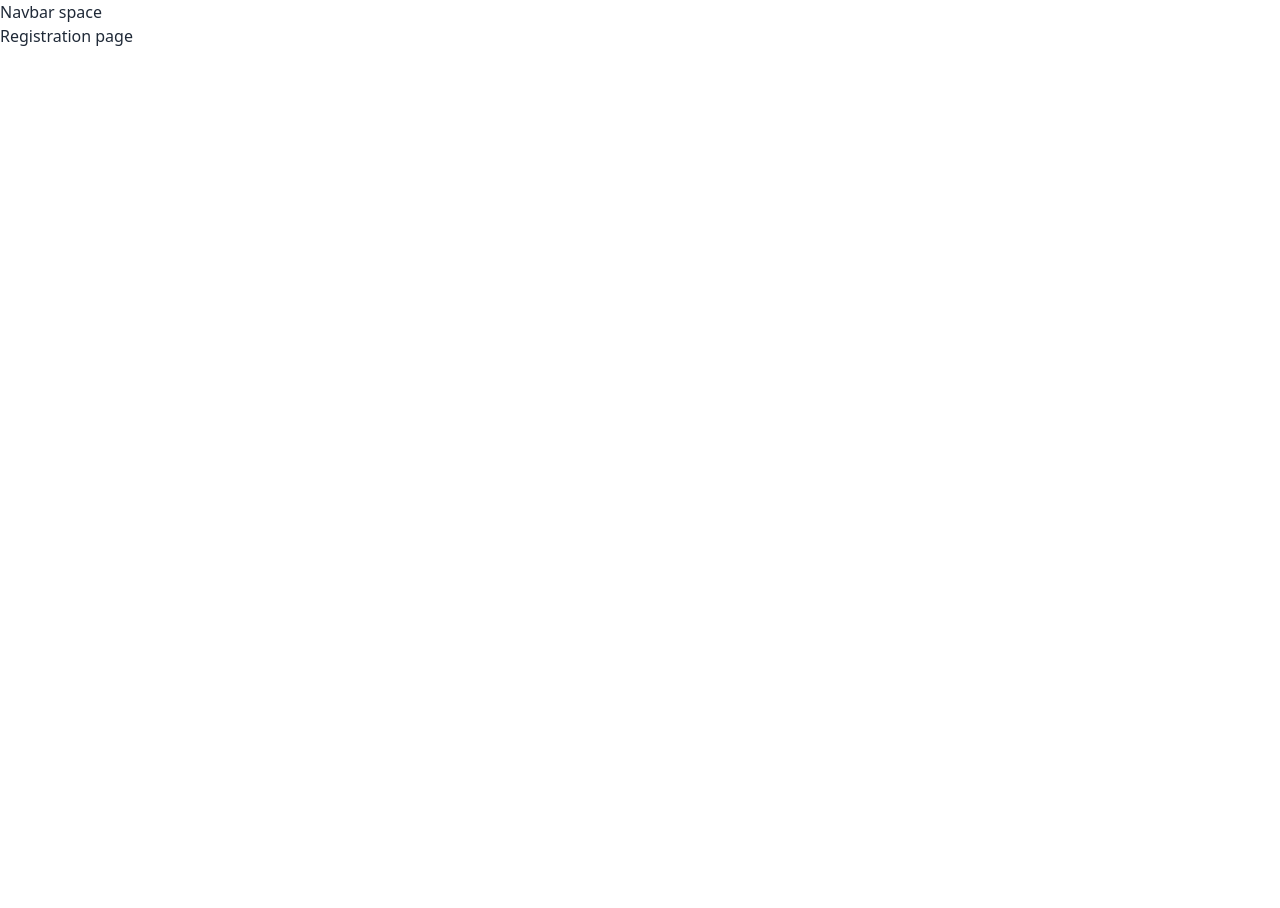
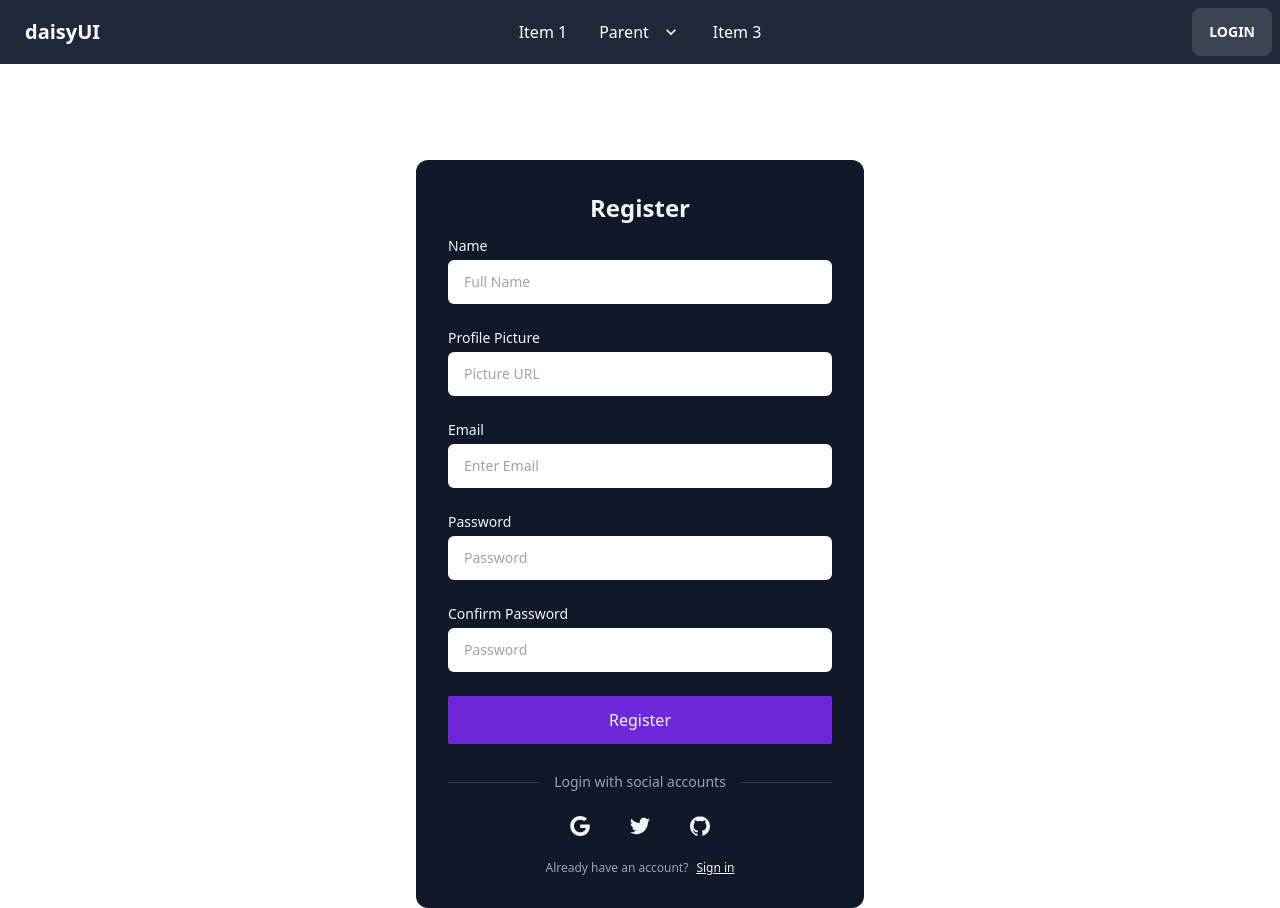
Before and after one commit to kaiser82/learning-tech-client, a React (Create React App) app: page /register in a window 1280 px wide. Before the commit the page ends 800 px from the top, so only its background shows below. Built offline with nearby package versions, Linux system fonts and the light colour scheme.

Commit message:
register and login setup

```diff
--- a/src/components/Header/Header.js
+++ b/src/components/Header/Header.js
@@ -1,9 +1,41 @@
 import React from 'react';
+import { Link } from 'react-router-dom';
 
 const Header = () => {
     return (
-        <div>
-            <h2>Navbar space</h2>
+        <div className="navbar bg-gray-800 text-neutral-content">
+            <div className="navbar-start">
+                <div className="dropdown">
+                    <label tabIndex={0} className="btn btn-ghost lg:hidden">
+                        <svg xmlns="http://www.w3.org/2000/svg" className="h-5 w-5" fill="none" viewBox="0 0 24 24" stroke="currentColor"><path strokeLinecap="round" strokeLinejoin="round" strokeWidth="2" d="M4 6h16M4 12h8m-8 6h16" /></svg>
+                    </label>
+                    <ul tabIndex={0} className="menu menu-compact dropdown-content mt-3 p-2 shadow bg-gray-800 rounded-box w-52">
+                        <li><a>Item 1</a></li>
+
+                        <li><a>Item 3</a></li>
+                    </ul>
+                </div>
+                <Link to='/' className="btn btn-ghost normal-case text-xl">daisyUI</Link>
+            </div>
+            <div className="navbar-center hidden lg:flex">
+                <ul className="menu menu-horizontal p-0">
+                    <li><a>Item 1</a></li>
+                    <li tabIndex={0}>
+                        <a>
+                            Parent
+                            <svg className="fill-current" xmlns="http://www.w3.org/2000/svg" width="20" height="20" viewBox="0 0 24 24"><path d="M7.41,8.58L12,13.17L16.59,8.58L18,10L12,16L6,10L7.41,8.58Z" /></svg>
+                        </a>
+                        <ul className="p-2">
+                            <li><a>Submenu 1</a></li>
+                            <li><a>Submenu 2</a></li>
+                        </ul>
+                    </li>
+                    <li><a>Item 3</a></li>
+                </ul>
+            </div>
+            <div className="navbar-end">
+                <Link to='/login' className="btn">Login</Link>
+            </div>
         </div>
     );
 };
--- a/src/components/Login/Login.js
+++ b/src/components/Login/Login.js
@@ -1,22 +1,34 @@
 import React from 'react';
+import { Link } from 'react-router-dom';
 
 const Login = () => {
+
+    const handleSubmit = (event) => {
+        event.preventDefault();
+        const form = event.target;
+        const email = form.email.value;
+        const password = form.password.value;
+
+
+        console.log(email, password)
+    }
+
     return (
-        <div className="w-full max-w-md p-8 space-y-3 rounded-xl bg-gray-900 text-gray-100">
+        <div className="w-full max-w-md p-8 space-y-3 rounded-xl bg-gray-900 text-gray-100 mx-auto mt-4 lg:mt-24">
             <h1 className="text-2xl font-bold text-center">Login</h1>
-            <form novalidate="" action="" className="space-y-6 ng-untouched ng-pristine ng-valid">
+            <form onSubmit={handleSubmit} className="space-y-6 ng-untouched ng-pristine ng-valid">
                 <div className="space-y-1 text-sm">
-                    <label for="username" className="block text-gray-400">Username</label>
-                    <input type="text" name="username" id="username" placeholder="Username" className="w-full px-4 py-3 rounded-md border-gray-700 bg-gray-900 text-gray-100 focus:border-violet-400" />
+                    <label htmlFor="username" className="block dark:text-gray-400">Email</label>
+                    <input type="text" name="email" id="username" placeholder="Enter Email" className="w-full px-4 py-3 rounded-md dark:border-gray-700 dark:bg-gray-900 text-gray-900 focus:border-violet-400" />
                 </div>
                 <div className="space-y-1 text-sm">
-                    <label for="password" className="block text-gray-400">Password</label>
-                    <input type="password" name="password" id="password" placeholder="Password" className="w-full px-4 py-3 rounded-md border-gray-700 bg-gray-900 text-gray-100 focus:border-violet-400" />
+                    <label htmlFor="password" className="block dark:text-gray-400">Password</label>
+                    <input type="password" name="password" id="password" placeholder="Password" className="w-full px-4 py-3 rounded-md dark:border-gray-700 dark:bg-gray-900 text-gray-900 focus:border-violet-400" />
                     <div className="flex justify-end text-xs text-gray-400">
-                        <a rel="noopener noreferrer" href="#">Forgot Password?</a>
+                        <Link to="#">Forgot Password?</Link>
                     </div>
                 </div>
-                <button className="block w-full p-3 text-center rounded-sm text-gray-900 bg-violet-400">Sign in</button>
+                <button className="block w-full p-3 text-center rounded-sm dark:text-gray-900 bg-violet-700">Sign in</button>
             </form>
             <div className="flex items-center pt-4 space-x-1">
                 <div className="flex-1 h-px sm:w-16 bg-gray-700"></div>
@@ -41,7 +53,7 @@
                 </button>
             </div>
             <p className="text-xs text-center sm:px-6 text-gray-400">Don't have an account?
-                <a rel="noopener noreferrer" href="#" className="underline text-gray-100">Sign up</a>
+                <Link rel="noopener noreferrer" to="/register" className="underline text-gray-100 ml-2">Register</Link>
             </p>
         </div>
     );
--- a/src/components/Register/Register.js
+++ b/src/components/Register/Register.js
@@ -1,9 +1,71 @@
 import React from 'react';
+import { Link } from 'react-router-dom';
 
 const Register = () => {
+
+    const handleSubmit = (event) => {
+        event.preventDefault();
+        const form = event.target;
+        const name = form.name.value;
+        const picture = form.picture.value;
+        const email = form.email.value;
+        const password = form.password.value;
+        const passwordConfirm = form.passwordConfirm.value;
+
+        console.log(name, picture, email, password, passwordConfirm)
+    }
+
     return (
-        <div>
-            <h2>Registration page</h2>
+        <div className="w-full max-w-md p-8 space-y-3 rounded-xl bg-gray-900 text-gray-100 mx-auto mt-4 lg:mt-24">
+            <h1 className="text-2xl font-bold text-center">Register</h1>
+            <form onSubmit={handleSubmit} className="space-y-6 ng-untouched ng-pristine ng-valid">
+                <div className="space-y-1 text-sm">
+                    <label htmlFor="name" className="block dark:text-gray-400">Name</label>
+                    <input type="text" name="name" id="name" placeholder="Full Name" className="w-full px-4 py-3 rounded-md dark:border-gray-700 dark:bg-gray-900 text-gray-900 focus:dark:border-violet-400" />
+                </div>
+                <div className="space-y-1 text-sm">
+                    <label htmlFor="picture" className="block dark:text-gray-400">Profile Picture</label>
+                    <input type="text" name="picture" id="picture" placeholder="Picture URL" className="w-full px-4 py-3 rounded-md dark:border-gray-700 dark:bg-gray-900 text-gray-900 focus:dark:border-violet-400" />
+                </div>
+                <div className="space-y-1 text-sm">
+                    <label htmlFor="email" className="block dark:text-gray-400">Email</label>
+                    <input type="text" name="email" id="email" placeholder="Enter Email" className="w-full px-4 py-3 rounded-md border-gray-700 dark:bg-gray-900 text-gray-900 focus:border-violet-400" />
+                </div>
+                <div className="space-y-1 text-sm">
+                    <label htmlFor="password" className="block dark:text-gray-400">Password</label>
+                    <input type="password" name="password" id="password" placeholder="Password" className="w-full px-4 py-3 rounded-md border-gray-700 dark:bg-gray-900 text-gray-900 focus:border-violet-400" />
+                </div>
+                <div className="space-y-1 text-sm">
+                    <label htmlFor="password" className="block dark:text-gray-400">Confirm Password</label>
+                    <input type="password" name="passwordConfirm" id="passwordConfirm" placeholder="Password" className="w-full px-4 py-3 rounded-md border-gray-700 dark:bg-gray-900 text-gray-900 focus:border-violet-400" />
+                </div>
+                <button className="block w-full p-3 text-center rounded-sm dark:text-gray-900 bg-violet-700">Register</button>
+            </form>
+            <div className="flex items-center pt-4 space-x-1">
+                <div className="flex-1 h-px sm:w-16 bg-gray-700"></div>
+                <p className="px-3 text-sm text-gray-400">Login with social accounts</p>
+                <div className="flex-1 h-px sm:w-16 bg-gray-700"></div>
+            </div>
+            <div className="flex justify-center space-x-4">
+                <button aria-label="Log in with Google" className="p-3 rounded-sm">
+                    <svg xmlns="http://www.w3.org/2000/svg" viewBox="0 0 32 32" className="w-5 h-5 fill-current">
+                        <path d="M16.318 13.714v5.484h9.078c-0.37 2.354-2.745 6.901-9.078 6.901-5.458 0-9.917-4.521-9.917-10.099s4.458-10.099 9.917-10.099c3.109 0 5.193 1.318 6.38 2.464l4.339-4.182c-2.786-2.599-6.396-4.182-10.719-4.182-8.844 0-16 7.151-16 16s7.156 16 16 16c9.234 0 15.365-6.49 15.365-15.635 0-1.052-0.115-1.854-0.255-2.651z"></path>
+                    </svg>
+                </button>
+                <button aria-label="Log in with Twitter" className="p-3 rounded-sm">
+                    <svg xmlns="http://www.w3.org/2000/svg" viewBox="0 0 32 32" className="w-5 h-5 fill-current">
+                        <path d="M31.937 6.093c-1.177 0.516-2.437 0.871-3.765 1.032 1.355-0.813 2.391-2.099 2.885-3.631-1.271 0.74-2.677 1.276-4.172 1.579-1.192-1.276-2.896-2.079-4.787-2.079-3.625 0-6.563 2.937-6.563 6.557 0 0.521 0.063 1.021 0.172 1.495-5.453-0.255-10.287-2.875-13.52-6.833-0.568 0.964-0.891 2.084-0.891 3.303 0 2.281 1.161 4.281 2.916 5.457-1.073-0.031-2.083-0.328-2.968-0.817v0.079c0 3.181 2.26 5.833 5.26 6.437-0.547 0.145-1.131 0.229-1.724 0.229-0.421 0-0.823-0.041-1.224-0.115 0.844 2.604 3.26 4.5 6.14 4.557-2.239 1.755-5.077 2.801-8.135 2.801-0.521 0-1.041-0.025-1.563-0.088 2.917 1.86 6.36 2.948 10.079 2.948 12.067 0 18.661-9.995 18.661-18.651 0-0.276 0-0.557-0.021-0.839 1.287-0.917 2.401-2.079 3.281-3.396z"></path>
+                    </svg>
+                </button>
+                <button aria-label="Log in with GitHub" className="p-3 rounded-sm">
+                    <svg xmlns="http://www.w3.org/2000/svg" viewBox="0 0 32 32" className="w-5 h-5 fill-current">
+                        <path d="M16 0.396c-8.839 0-16 7.167-16 16 0 7.073 4.584 13.068 10.937 15.183 0.803 0.151 1.093-0.344 1.093-0.772 0-0.38-0.009-1.385-0.015-2.719-4.453 0.964-5.391-2.151-5.391-2.151-0.729-1.844-1.781-2.339-1.781-2.339-1.448-0.989 0.115-0.968 0.115-0.968 1.604 0.109 2.448 1.645 2.448 1.645 1.427 2.448 3.744 1.74 4.661 1.328 0.14-1.031 0.557-1.74 1.011-2.135-3.552-0.401-7.287-1.776-7.287-7.907 0-1.751 0.62-3.177 1.645-4.297-0.177-0.401-0.719-2.031 0.141-4.235 0 0 1.339-0.427 4.4 1.641 1.281-0.355 2.641-0.532 4-0.541 1.36 0.009 2.719 0.187 4 0.541 3.043-2.068 4.381-1.641 4.381-1.641 0.859 2.204 0.317 3.833 0.161 4.235 1.015 1.12 1.635 2.547 1.635 4.297 0 6.145-3.74 7.5-7.296 7.891 0.556 0.479 1.077 1.464 1.077 2.959 0 2.14-0.020 3.864-0.020 4.385 0 0.416 0.28 0.916 1.104 0.755 6.4-2.093 10.979-8.093 10.979-15.156 0-8.833-7.161-16-16-16z"></path>
+                    </svg>
+                </button>
+            </div>
+            <p className="text-xs text-center sm:px-6 text-gray-400">Already have an account?
+                <Link to="/login" className="underline text-gray-100 ml-2">Sign in</Link>
+            </p>
         </div>
     );
 };
```
